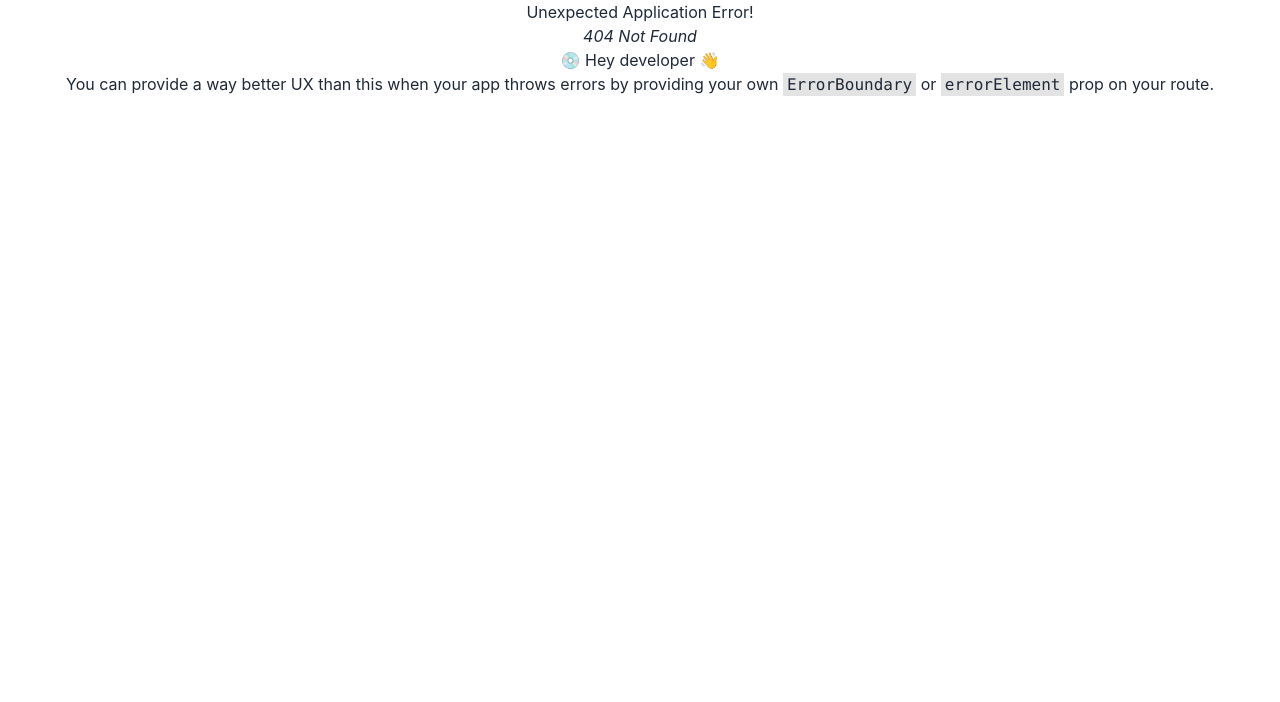
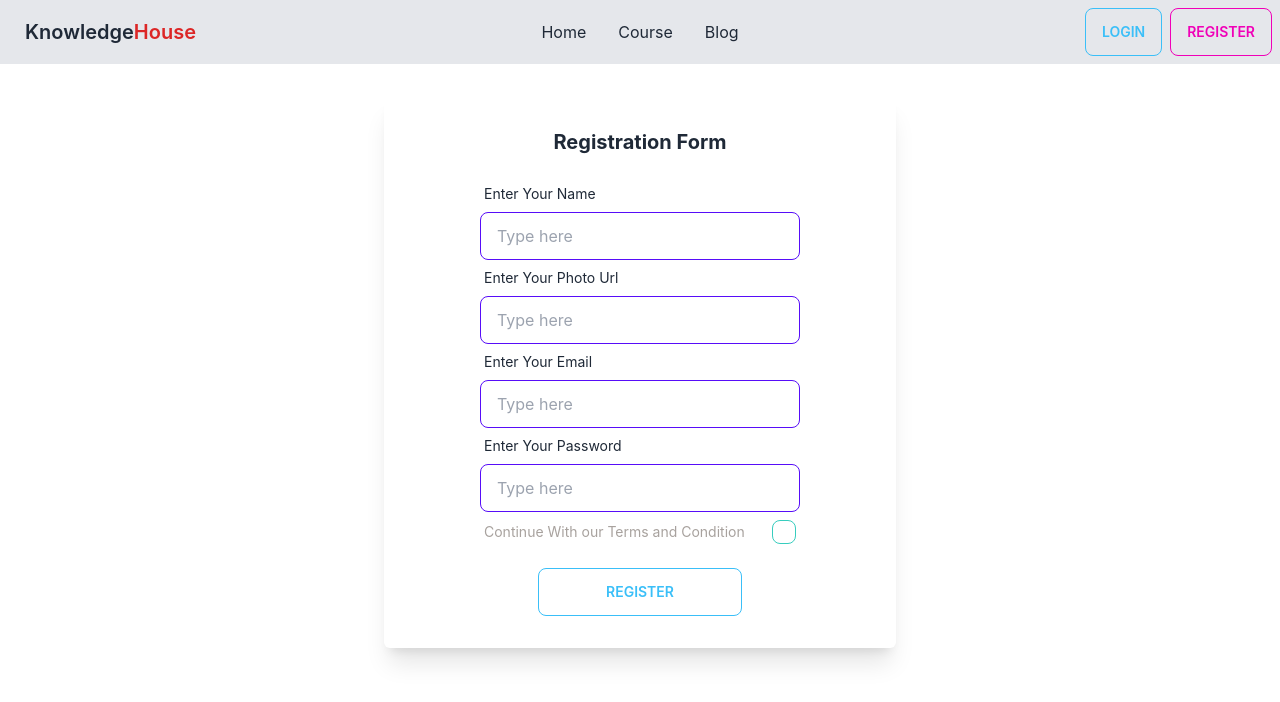
Before and after one commit to ArkoRoyBadhon/Knowledge-house-client-public, a React (Create React App) app: page /register in a window 1280 px wide. Before the commit this address had no page. Shown: the top 702 px of the page. Built offline with nearby package versions, Linux system fonts and the light colour scheme.

Commit message:
login and register page design

```diff
--- a/src/components/Header/Header.js
+++ b/src/components/Header/Header.js
@@ -3,7 +3,7 @@ import { Link } from 'react-router-dom';
 
 const Header = () => {
     return (
-        <div className="navbar bg-base-100 sticky top-0 z-50">
+        <div className="navbar bg-base-100 sticky top-0 z-50 bg-gray-200">
             <div className="navbar-start">
                 <div className="dropdown">
                     <label tabIndex={0} className="btn btn-ghost lg:hidden">
@@ -14,7 +14,7 @@ const Header = () => {
                         <li><Link to='/course-category'>Course</Link></li>
                     </ul>
                 </div>
-                <Link className="btn btn-ghost normal-case text-xl">daisyUI</Link>
+                <Link className="btn btn-ghost normal-case text-xl">Knowledge<span className='text-red-600'>House</span></Link>
             </div>
             <div className="navbar-center hidden lg:flex">
                 <ul className="menu menu-horizontal p-0">
@@ -29,7 +29,9 @@ const Header = () => {
                 </ul>
             </div>
             <div className="navbar-end">
-                <Link className="btn">Get started</Link>
+                <Link to='/login' className="btn btn-outline btn-info mr-2">Login</Link>
+                <Link to='/register' className="btn btn-outline btn-secondary">Register</Link>
+
             </div>
         </div>
     );
--- /dev/null
+++ b/src/components/Login/Login.js
@@ -0,0 +1,32 @@
+import React from 'react';
+
+const Login = () => {
+    return (
+        <div className="w-2/5 mx-auto rounded-md shadow-xl mt-8 py-8">
+            <h4 className='text-xl font-bold'>Login</h4>
+            <form className=''>
+                <div className="form-control w-full max-w-xs mx-auto">
+                    <label className="label">
+                        <span className="label-text">Enter Your Email</span>
+                    </label>
+                    <input type="text" placeholder="Type here" className="input input-bordered w-full max-w-xs" />
+                </div>
+                <div className="form-control w-full max-w-xs mx-auto">
+                    <label className="label">
+                        <span className="label-text">Enter Your Password</span>
+                    </label>
+                    <input type="text" placeholder="Type here" className="input input-bordered w-full max-w-xs" />
+                </div>
+                <div className="form-control max-w-xs w-full mx-auto">
+                    <label className="cursor-pointer label">
+                        <span className="label-text">Remember me</span>
+                        <input type="checkbox" checked className="checkbox checkbox-accent" />
+                    </label>
+                </div>
+                <input type="submit" value='Login' className='btn btn-outline btn-info w-2/5 mt-4 mb-8' />
+            </form>
+        </div>
+    );
+};
+
+export default Login;
--- /dev/null
+++ b/src/components/Register/Register.js
@@ -0,0 +1,44 @@
+import React from 'react';
+
+const Register = () => {
+    return (
+        <div className="w-2/5 mx-auto rounded-md shadow-xl mt-8 py-8 ">
+            <h4 className='text-xl font-bold'>Registration Form</h4>
+            <form className='mt-5'>
+                <div className="form-control w-full max-w-xs mx-auto">
+                    <label className="label">
+                        <span className="label-text">Enter Your Name</span>
+                    </label>
+                    <input name='name' type="text" placeholder="Type here" className="input input-bordered w-full max-w-xs input-primary" />
+                </div>
+                <div className="form-control w-full max-w-xs mx-auto">
+                    <label className="label">
+                        <span className="label-text">Enter Your Photo Url</span>
+                    </label>
+                    <input name='photoURL' type="text" placeholder="Type here" className="input input-bordered w-full max-w-xs input-primary" />
+                </div>
+                <div className="form-control w-full max-w-xs mx-auto">
+                    <label className="label">
+                        <span className="label-text">Enter Your Email</span>
+                    </label>
+                    <input name='email' type="text" placeholder="Type here" className="input input-bordered w-full max-w-xs input-primary" />
+                </div>
+                <div className="form-control w-full max-w-xs mx-auto">
+                    <label className="label">
+                        <span className="label-text">Enter Your Password</span>
+                    </label>
+                    <input name='passowrd' type="text" placeholder="Type here" className="input input-bordered w-full max-w-xs input-primary" />
+                </div>
+                <div className="form-control max-w-xs w-full mx-auto">
+                    <label className="cursor-pointer label">
+                        <span className="label-text text-stone-400">Continue With our Terms and Condition</span>
+                        <input type="checkbox" checked={false} className="checkbox checkbox-accent" />
+                    </label>
+                </div>
+                <input type="submit" className='btn btn-outline btn-info w-2/5 mt-4' value='Register' />
+            </form>
+        </div>
+    );
+};
+
+export default Register;
```
Also changed, not shown: src/Routes/Routes.js (+10 -0 lines).
